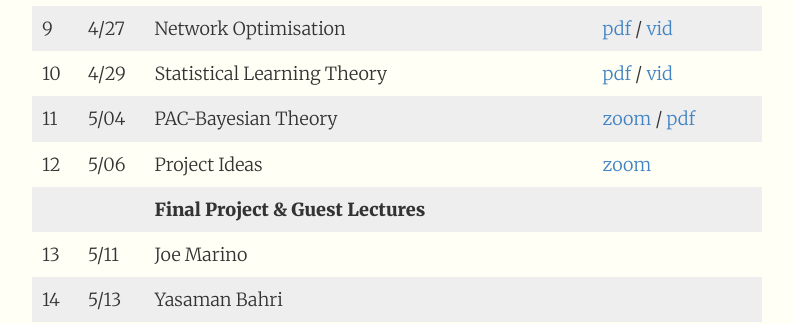
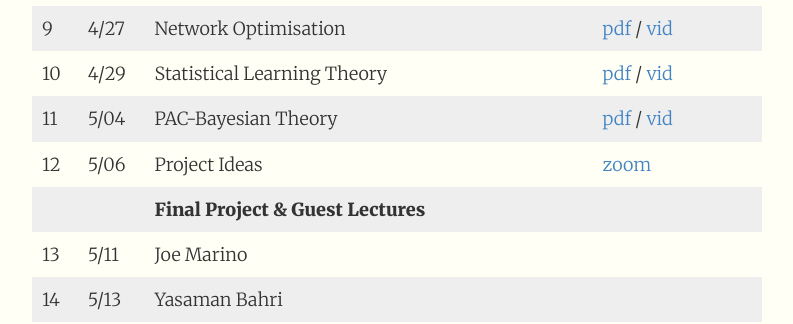
Before and after one commit to 1five9/1five9.github.io, a Jekyll site: the page built from index.md, in a window 1280 px wide and 900 px high, scrolled down 2596 px. Shown: the part 153-477 px from the top of the window, without its empty margins (243-1036 px from the left). Built offline with Jekyll 4.4.1, drawn with Linux system fonts in a browser that asks for light colours.

Commit message:
lec 11 vid

```diff
--- a/index.md
+++ b/index.md
@@ -83,7 +83,7 @@ The final project will be conducted during the last four weeks of class. Student
 | 8  | 4/22      | Network Function Spaces	              | [pdf](/slides/learning/08.pdf) / [vid](https://caltech.zoom.us/rec/play/bGLQRSJmHAQApPegayj75CteOeBcwFej4CAy9HzmVptMIkRYXnkhj-jLZHKWnw-y1FnUj_vdyAla9dYL.IcLdrTbDGHHyFxC-) / [ipynb](https://github.com/1five9/1five9.github.io/blob/master/slides/learning/08.ipynb)|
 | 9  | 4/27      | Network Optimisation	                  | [pdf](/slides/learning/09.pdf) / [vid](https://caltech.zoom.us/rec/play/rU1nt-YjeJRe6W4nacFoOb-2PZlZJPCZR51HdMM7KXuZ9QEJmSY_qs7HBppFRLVPY_kciq0-zfUunMro.nE0keoLWfmIj-vhd) |
 | 10 | 4/29      | Statistical Learning Theory	          | [pdf](/slides/learning/10.pdf) / [vid](https://caltech.zoom.us/rec/play/ywPwbkJuyGT3gAOTOAd_0DPvwlQHk2Ln7YumVRE72eeG3d9E9tqjECDe84tlZsCMW3euLlLrIm_j6nky.-ogkAxzEAEn6tIwH) |
-| 11 | 5/04      | PAC-Bayesian Theory                    | [zoom](https://caltech.zoom.us/j/83968752246) / [pdf](/slides/learning/11.pdf) |
+| 11 | 5/04      | PAC-Bayesian Theory                    | [pdf](/slides/learning/11.pdf) / [vid](https://caltech.zoom.us/rec/play/kVxll8Ej94RkPNVb0qlm6DPBlhNY2A3GmheVLW-o5T2u08JvffmsbqJzp9gkciU1XkkkNPq5u5mz3rz8.wC-OPN9SqRq3okfc) |
 | 12 | 5/06      | Project Ideas                          | [zoom](https://caltech.zoom.us/j/83968752246) |
 |    |           | **Final Project & Guest Lectures**     |  |
 | 13 | 5/11      | Joe Marino                             |  |
```
